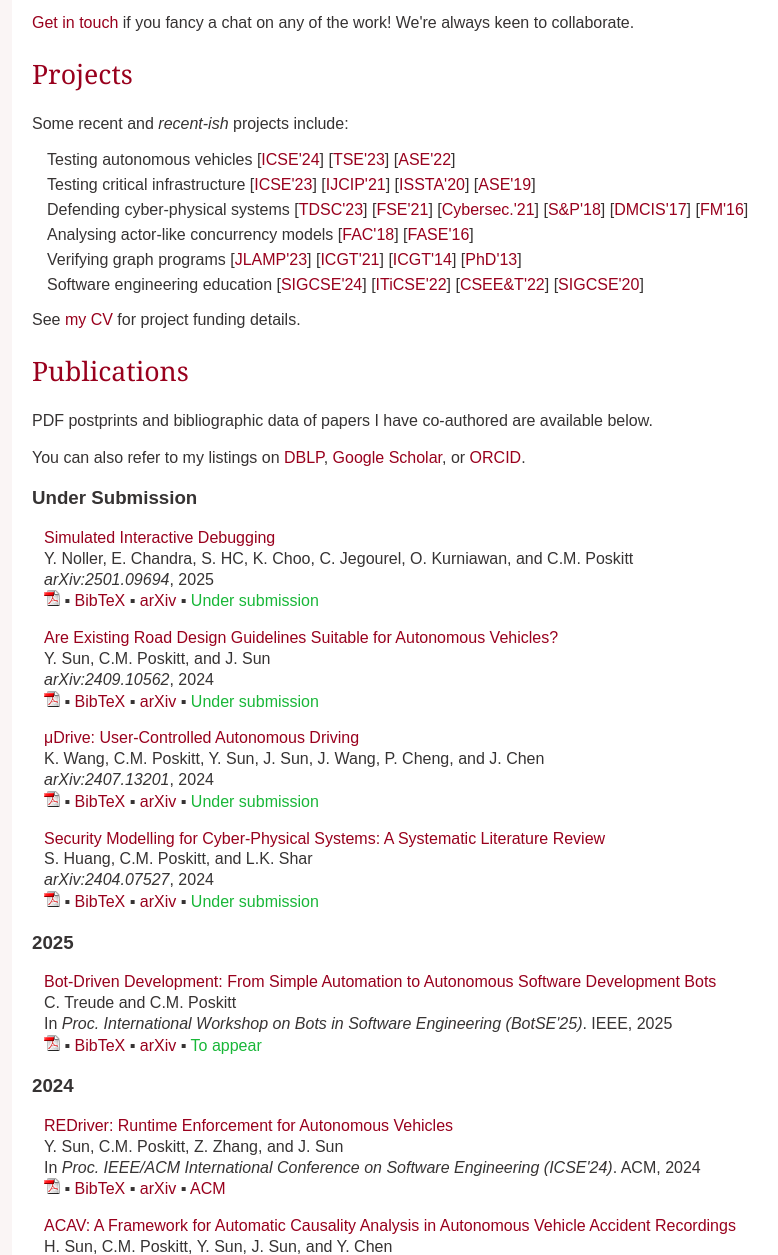
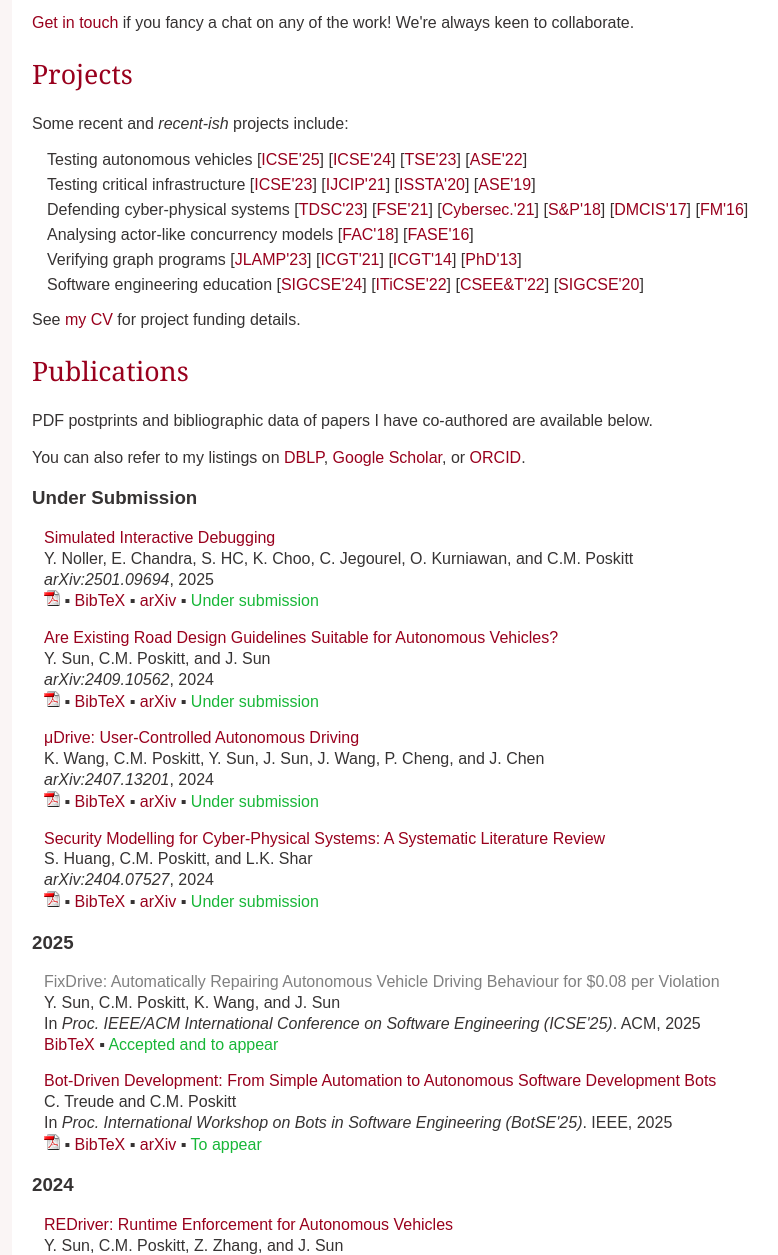
Before and after one commit to cposkitt/cposkitt.github.io, a plain HTML site: page research.html in a window 1280 px wide. Shown: the part 360-1615 px from the top of the page, without its empty margins (228-1006 px from the left). Drawn offline with Linux system fonts and the light colour scheme.

Commit message:
icse25 bib

```diff
--- a/research.html
+++ b/research.html
@@ -31,7 +31,7 @@
             <h2>Projects</h2>
             <p>Some recent and <em>recent-ish</em> projects include:</p>
             <ul>
-               <li>Testing autonomous vehicles [<a href="#Sun-Poskitt-et_al24a">ICSE'24</a>] [<a href="#Zhou-et_al23a">TSE'23</a>] [<a href="#Sun-Poskitt-et_al22a">ASE'22</a>]</li>
+               <li>Testing autonomous vehicles [<a href="#Sun-Poskitt-et_al25a">ICSE'25</a>] [<a href="#Sun-Poskitt-et_al24a">ICSE'24</a>] [<a href="#Zhou-et_al23a">TSE'23</a>] [<a href="#Sun-Poskitt-et_al22a">ASE'22</a>]</li>
                <li>Testing critical infrastructure [<a href="#Poskitt-et_al23a">ICSE'23</a>] [<a href="#Jia-et_al21a">IJCIP'21</a>] [<a href="#Chen-Xuan-Poskitt-et_al20a">ISSTA'20</a>] [<a href="#Chen-Poskitt-et_al19a">ASE'19</a>]</li>
                <li>Defending cyber-physical systems [<a href="#Maiti-et_al23a">TDSC'23</a>] [<a href="#Chen-Poskitt-Sun21a">FSE'21</a>] [<a href="#Yoong-et_al21a">Cybersec.'21</a>] [<a href="#Chen-Poskitt-Sun18a">S&P'18</a>] [<a href="#Inoue-et_al17a">DMCIS'17</a>] [<a href="#Chen-Poskitt-Sun16a">FM'16</a>]</li>
                <li>Analysing actor-like concurrency models [<a href="#Corrodi-Heussner-Poskitt18a">FAC'18</a>] [<a href="#Corrodi-HP16a">FASE'16</a>]</li>
@@ -69,6 +69,12 @@
 			</div>
             <h3>2025</h3>
             <div class="papers_indent">
+               <p><a name="Sun-Poskitt-et_al25a"></a><span class="nolinkpaper">FixDrive: Automatically Repairing Autonomous Vehicle
+               Driving Behaviour for $0.08 per Violation</span><br />
+                  Y. Sun, C.M. Poskitt, K. Wang, and J. Sun<br />
+                  In <i>Proc. IEEE/ACM International Conference on Software Engineering (ICSE'25)</i>. ACM, 2025<br />
+                  <a href="files/bibtex/Sun-Poskitt-et_al25a.bib">BibTeX</a> &#9642; <span class="pubnote">Accepted and to appear</span>
+               </p>
                <p><a name="Treude-Poskitt25a"></a><span class="paper"><a href="https://arxiv.org/abs/2411.16100">Bot-Driven Development: From Simple Automation to Autonomous Software Development Bots</a></span><br />
                   C. Treude and C.M. Poskitt<br />
                   In <i>Proc. International Workshop on
```
Also changed, not shown: index.html (+5 -0 lines), 1 other file.
